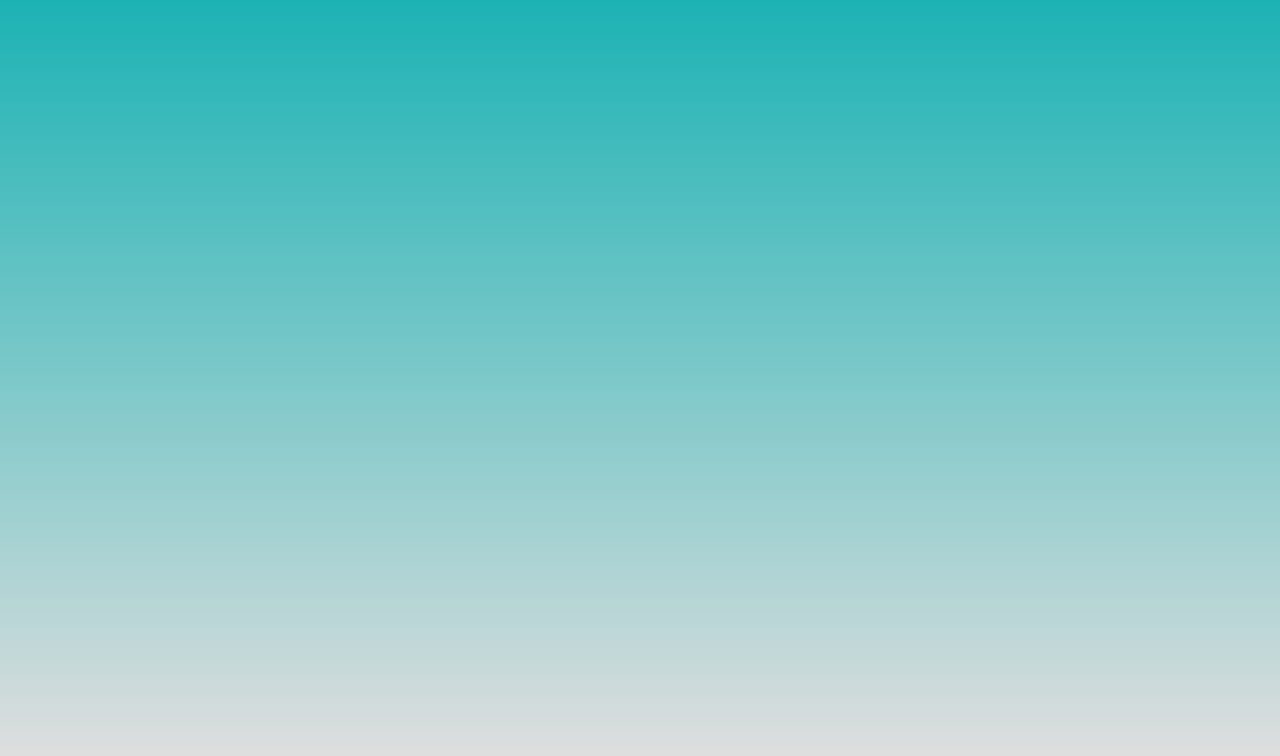
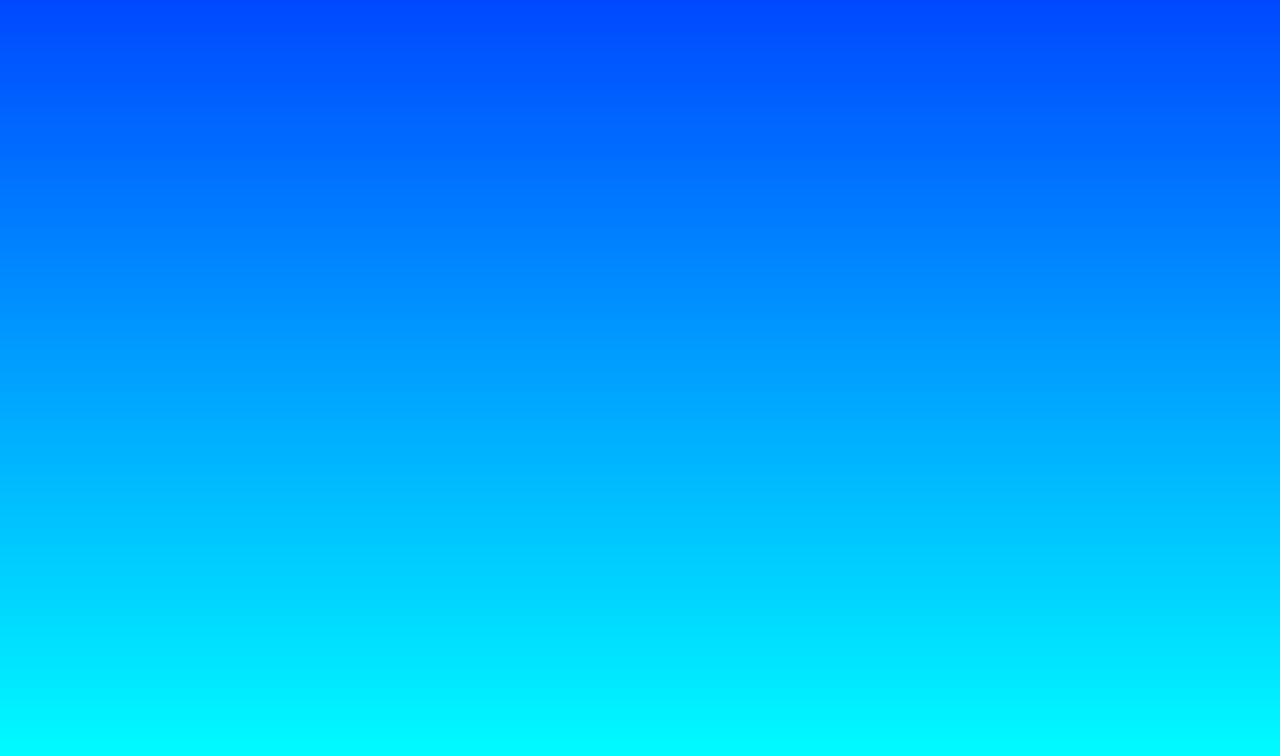
Before and after one commit to 2hengdaboy/My-Website-7B, a plain HTML site: page index.html in a window 1280 px wide. Shown: the part 60-816 px from the top of the page. Drawn offline with Linux system fonts and the light colour scheme.

Commit message:
Update index.html

```diff
--- a/index.html
+++ b/index.html
@@ -3,7 +3,7 @@
   <style>
      body{
          text-align: center;
-         background-image: linear-gradient(rgb(13, 175, 177), rgb(222, 222, 222));
+         background-image: linear-gradient(rgb(0, 58, 255), rgb(0, 251, 255));
          min-width: 100%;
          min-height: 100%;
       }
```
